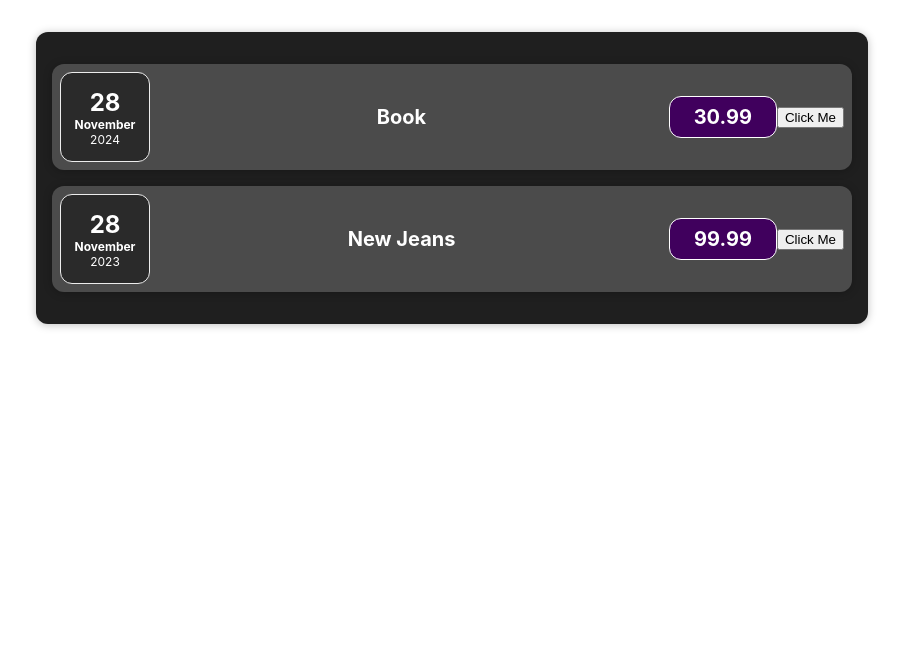
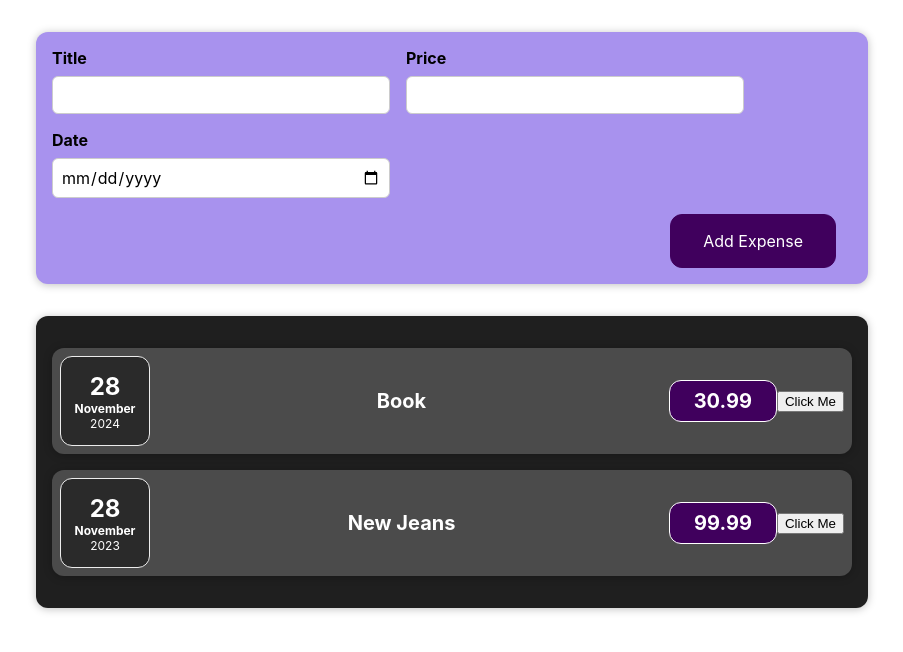
Before and after one commit to attamme/expenses, a React (Create React App) app in the folder expenses/: page / in a window 1280 px wide. Shown: the top 652 px of the page, without its empty margins (188-1091 px from the left). Built offline with nearby package versions, Linux system fonts and the light colour scheme.

Commit message:
added new expenses and form

```diff
--- a/expenses/src/App.js
+++ b/expenses/src/App.js
@@ -1,6 +1,7 @@
 /* import logo from './logo.svg'; */
 import './App.css';
 import Expenses from './components/Expenses/Expenses';
+import NewExpense from './components/NewExpense/NewExpense';
 
 const App = () => {
   const expenses = [{
@@ -20,6 +21,7 @@
 
   return (
     <div className="App">
+      <NewExpense></NewExpense>
       <Expenses expenses={expenses} />
     </div>
   );
--- /dev/null
+++ b/expenses/src/components/NewExpense/ExpenseForm.css
@@ -0,0 +1,26 @@
+.new-expense__controls {
+    display: flex;
+    flex-wrap: wrap;
+    gap: 1rem;
+    margin-bottom: 1rem;
+    text-align: left;
+}
+
+.new-expense__control label {
+    font-weight: bold;
+    margin-bottom: 0.5rem;
+    display: block;
+}
+
+.new-expense__control input {
+    font: inherit;
+    padding: 0.5rem;
+    border-radius: 6px;
+    border: 1px solid #ccc;
+    width: 20rem;
+    max-width: 100%;
+}
+
+.new-expense__actions {
+    text-align: right;
+}
--- /dev/null
+++ b/expenses/src/components/NewExpense/ExpenseForm.js
@@ -0,0 +1,28 @@
+import './ExpenseForm.css';
+
+const ExpenseForm = (props) => {
+
+    return (
+        <form>
+            <div className='new-expense__controls'>
+                <div className='new-expense__control'>
+                    <label>Title</label>
+                    <input type='text' />
+                </div>
+                <div className='new-expense__control'>
+                    <label>Price</label>
+                    <input type='number' min='0.01' step='0.01' />
+                </div>
+                <div className='new-expense__control'>
+                    <label>Date</label>
+                    <input type='date' min='2024-11-12' max='2025-12-12' />
+                </div>
+            </div>
+            <div className='new-expense__actions'>
+                <button type='submit'>Add Expense</button>
+            </div>
+        </form>
+    )
+}
+
+export default ExpenseForm;
--- /dev/null
+++ b/expenses/src/components/NewExpense/NewExpense.css
@@ -0,0 +1,38 @@
+.new-expense {
+    background-color: #a892ee;
+    padding: 1rem;
+    margin: 2rem auto;
+    width: 50rem;
+    max-width: 95%;
+    border-radius: 12px;
+    text-align: center;
+    box-shadow: 0 1px 8px rgba(0, 0, 0, 0.25);
+}
+
+.new-expense button {
+    font: inherit;
+    cursor: pointer;
+    padding: 1rem 2rem;
+    border: 1px solid #40005d;
+    background-color: #40005d;
+    color: white;
+    border-radius: 12px;
+    margin-right: 1rem;
+}
+
+.new-expense button:hover,
+.new-expense button:active {
+    background-color: #510674;
+    border-color: #510674;
+}
+
+.new-expense button.alternative {
+    color: #220131;
+    border-color: transparent;
+    background-color: transparent;
+}
+
+.new-expense button.alternative:hover,
+.new-expense button.alternative:active {
+    background-color: #ddb3f8;
+}
--- /dev/null
+++ b/expenses/src/components/NewExpense/NewExpense.js
@@ -0,0 +1,12 @@
+import ExpenseForm from './ExpenseForm';
+import './NewExpense.css';
+
+const NewExpense = (props) => {
+  return (
+    <div className="new-expense">
+      <ExpenseForm />
+    </div>
+  );
+}
+
+export default NewExpense;
```
